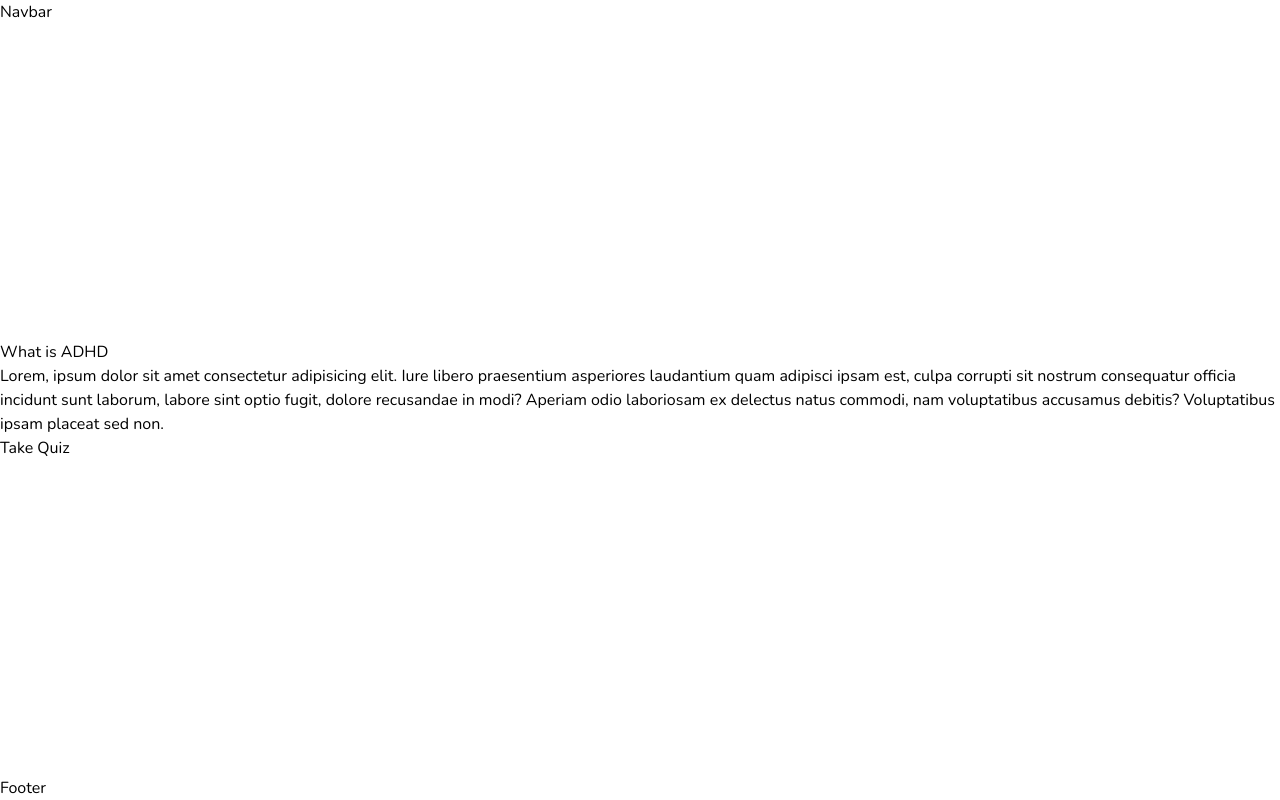
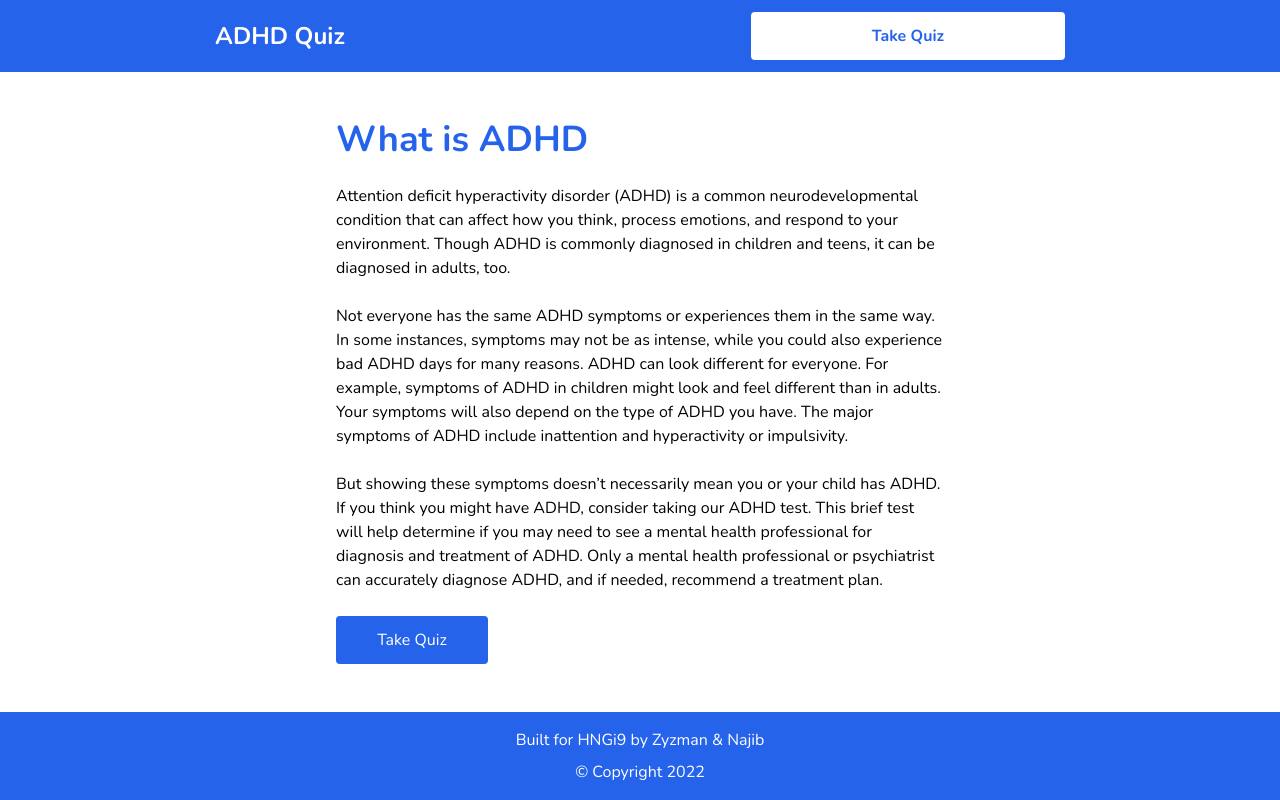
Before and after one commit to Azeez-Ismaila/adhd-quiz, a React (Create React App) app: page / in a window 1280 px wide. Built offline with nearby package versions, Linux system fonts and the light colour scheme.

Commit message:
fixed UI

```diff
--- a/src/components/Footer.js
+++ b/src/components/Footer.js
@@ -2,8 +2,12 @@ import React from 'react'
 
 const Footer = () => {
   return (
-    <div>Footer</div>
-  )
+    <div className="flex flex-col justify-center bg-blue-600 text-white p-4 gap-2 items-center">
+      <span>Built for HNGi9 by Zyzman & Najib</span>
+      <span>&copy; Copyright 2022
+      </span>
+    </div>
+  );
 }
 
 export default Footer
--- a/src/components/Home.js
+++ b/src/components/Home.js
@@ -2,18 +2,33 @@ import React from 'react'
 import { Link } from "react-router-dom";
 const Home = () => {
   return (
-    <div>
-      <h1>What is ADHD</h1>
+    <div className="flex flex-col p-4 gap-6 md:w-2/4 mx-auto ">
+      <h1 className=" text-4xl font-bold text-blue-600">What is ADHD</h1>
 
       <p>
-        Lorem, ipsum dolor sit amet consectetur adipisicing elit. Iure libero
-        praesentium asperiores laudantium quam adipisci ipsam est, culpa
-        corrupti sit nostrum consequatur officia incidunt sunt laborum, labore
-        sint optio fugit, dolore recusandae in modi? Aperiam odio laboriosam ex
-        delectus natus commodi, nam voluptatibus accusamus debitis? Voluptatibus
-        ipsam placeat sed non.
+        Attention deficit hyperactivity disorder (ADHD) is a common
+        neurodevelopmental condition that can affect how you think, process
+        emotions, and respond to your environment. Though ADHD is commonly
+        diagnosed in children and teens, it can be diagnosed in adults, too.
       </p>
-      <button>
+      <p>
+        Not everyone has the same ADHD symptoms or experiences them in the same
+        way. In some instances, symptoms may not be as intense, while you could
+        also experience bad ADHD days for many reasons. ADHD can look different
+        for everyone. For example, symptoms of ADHD in children might look and
+        feel different than in adults. Your symptoms will also depend on the
+        type of ADHD you have. The major symptoms of ADHD include inattention
+        and hyperactivity or impulsivity.
+      </p>
+      <p>
+        But showing these symptoms doesn’t necessarily mean you or your child
+        has ADHD. If you think you might have ADHD, consider taking our ADHD
+        test. This brief test will help determine if you may need to see a
+        mental health professional for diagnosis and treatment of ADHD. Only a
+        mental health professional or psychiatrist can accurately diagnose ADHD,
+        and if needed, recommend a treatment plan.
+      </p>
+      <button className="rounded p-3 bg-blue-600 text-white md:w-1/4">
         <Link to="/quiz">Take Quiz</Link>
       </button>
     </div>
--- a/src/components/Navbar.js
+++ b/src/components/Navbar.js
@@ -1,11 +1,15 @@
 import React from 'react'
+import { Link } from 'react-router-dom';
 
 const Navbar = () => {
   return (
-    <div>
-      Navbar
+    <div className="bg-blue-600 text-white p-3 font-bold flex flex-row justify-between md:justify-around items-center">
+      <Link to="/" className='text-2xl'>ADHD Quiz</Link>
+      <button className="rounded p-3 px-10 md:px-3 bg-white text-blue-600 md:w-1/4">
+        <Link to="/quiz">Take Quiz</Link>
+      </button>
     </div>
-  )
+  );
 }
 
 export default Navbar
--- a/src/components/quiz/quiz.component.jsx
+++ b/src/components/quiz/quiz.component.jsx
@@ -43,7 +43,7 @@ const Quiz =()=>{
 
     return(
         <>
-        <div className=" flex justify-center mb-6 ">
+        <div className=" flex justify-center mb-6 mt-10 ">
           <div className="w-[95%] md:w-[90%] lg:w-[80%] bg-blue-200 text-[1.1rem] md:text-[1.5rem] font-bold p-3">
           <h2 className="underline">instructions</h2>
             <p>
--- a/src/components/quiz/quizResultModal.component.jsx
+++ b/src/components/quiz/quizResultModal.component.jsx
@@ -27,7 +27,7 @@ const QuizResultModal =({result})=>{
     return(
         <div>
            <div className="fixed top-[50%] left-[50%] translate-x-[-50%] translate-y-[-50%] z-30 bg-white
-           w-[75%] md:w-[40%] lg:w-[30%] rounded-[16px] p-6 text-[1.1rem]">
+           w-[90%] h-auto md:w-[40%] lg:w-[30%] rounded-[16px] p-6 text-[1.1rem]">
             <h2 className="text-center mb-2 font-semibold">Your results</h2>
             <h1 className="text-center mb-2 font-bold">ADHD {finalComment}</h1>
             <hr />
@@ -46,7 +46,7 @@ const QuizResultModal =({result})=>{
 
             </p>
             <div className="flex justify-center">
-            <Link to="/" className="bg-blue-400 text-white px-6 py-3 rounded-[16px] hover:bg-blue-600 mt-2 "> go back to homepage</Link>
+            <Link to="/" className="bg-blue-400 text-white px-6 py-3 rounded-[16px] hover:bg-blue-600 mt-2 ">Homepage</Link>
             </div>
 
            </div>
```
